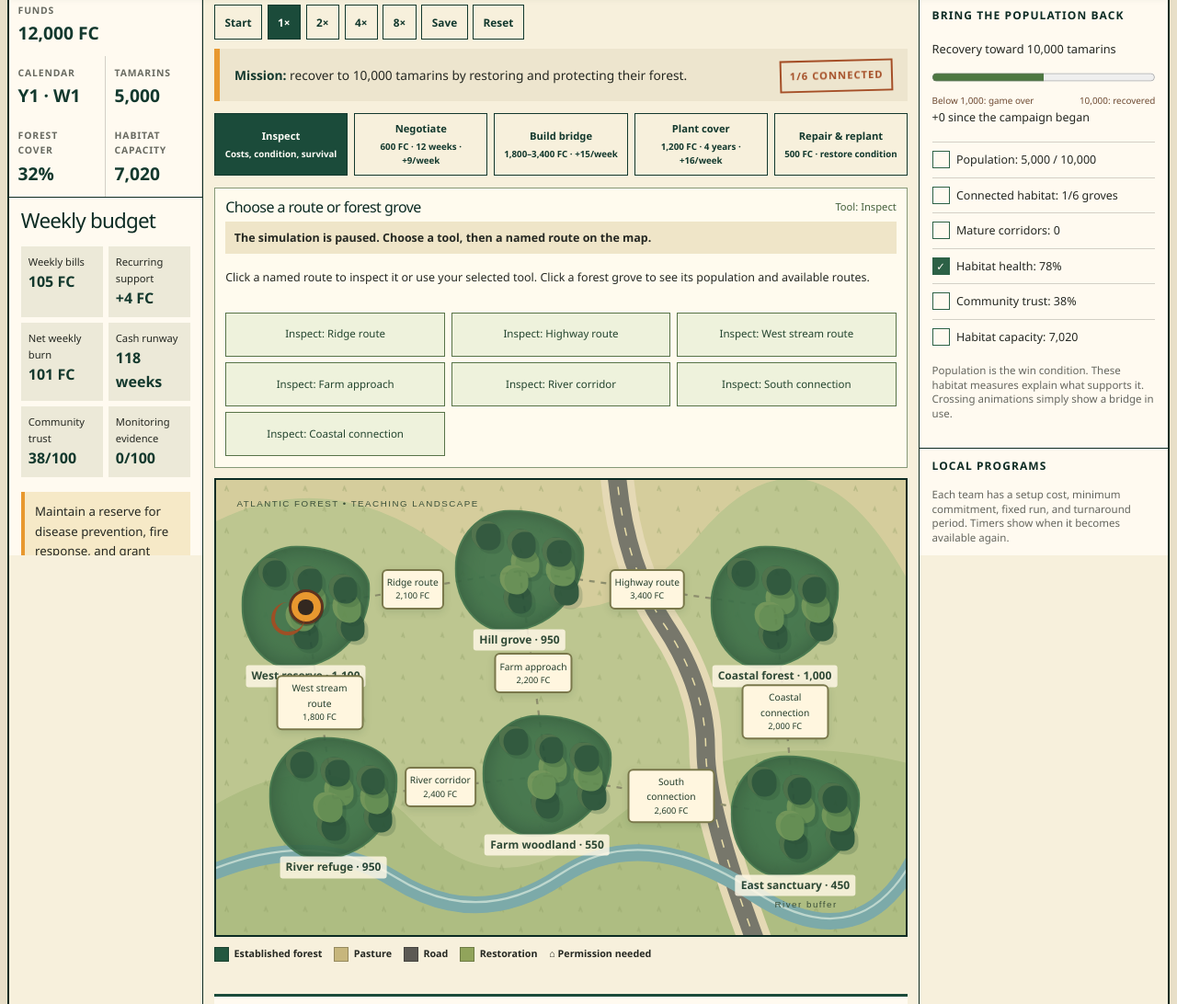
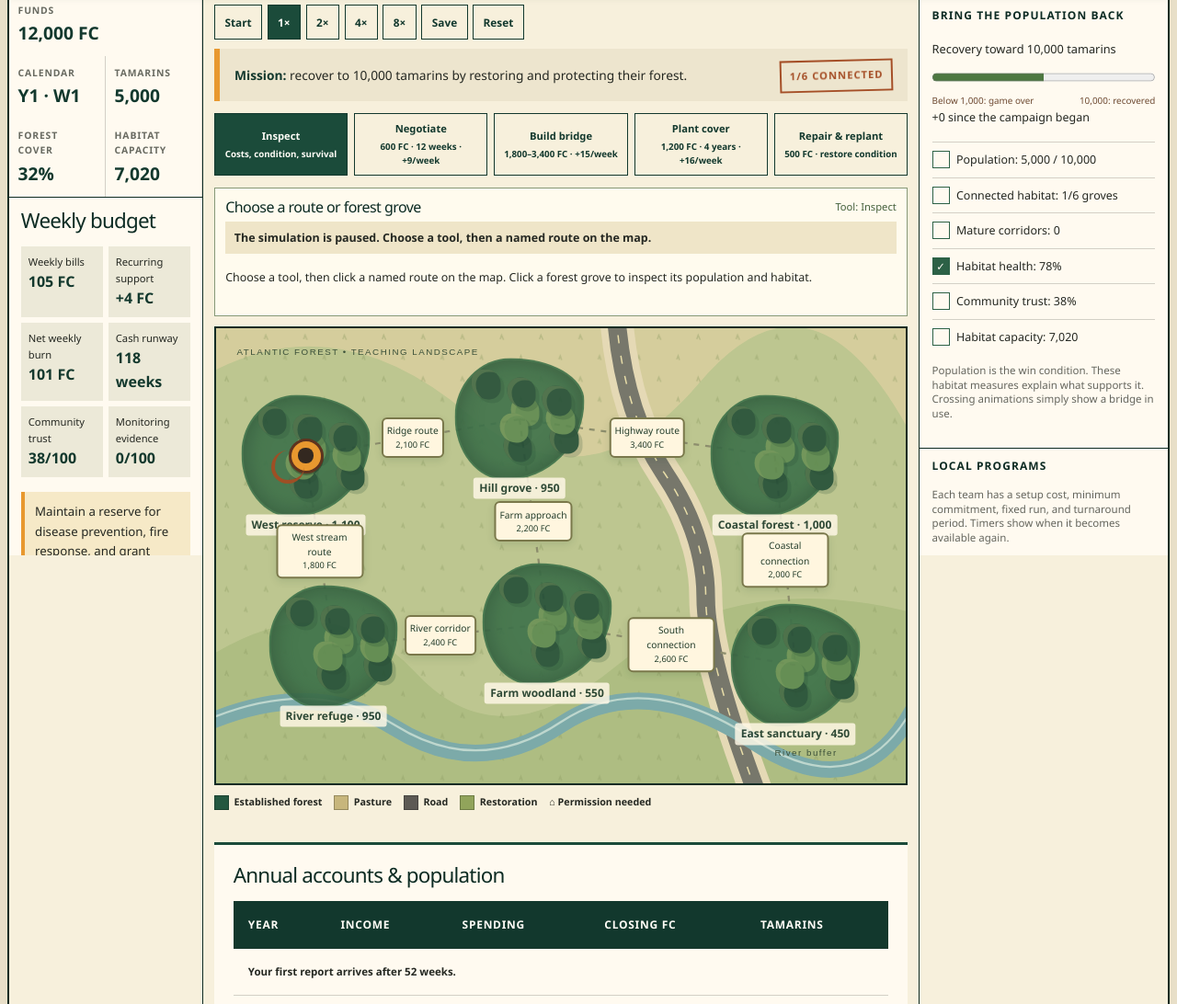
Before and after one commit to msriram/golden-lion-tamarin, a website with bundled scripts: page game.html in a window 1280 px wide. Shown: the part 642-1734 px from the top of the page at 92% size. Built offline with nearby package versions, Linux system fonts and the light colour scheme.

Commit message:
Remove redundant route shortcuts above the game map

```diff
--- a/game.css
+++ b/game.css
@@ -751,9 +751,6 @@
 .selection-status dt { font-size:.64rem; text-transform:uppercase; color:#586c51; }
 .selection-status dd { font-size:.78rem; font-weight:650; margin:0; }
 .selection-panel .inspector-copy { min-height:3.2em; margin:.4rem 0 0; font-size:.78rem; }
-.selection-routes { display:grid; grid-template-columns:repeat(3,minmax(0,1fr)); gap:.4rem; margin-top:.5rem; }
-.selection-routes button { min-height:48px; border:1px solid #577348; padding:.45rem; background:#eef2dc; color:#24452f; font-size:.72rem; cursor:pointer; }
-.selection-routes button[aria-pressed="true"] { border-color:#9a671a; background:#ffe2a1; box-shadow:inset 0 0 0 1px #9a671a; }
 .route-marker.selected { outline:3px solid #d89322; outline-offset:3px; background:#ffe2a1; }
 .tutorial-target { outline:3px solid #d89322; outline-offset:2px; }
 .terrain-area.selected { border:3px solid #edb74b; }
@@ -792,7 +789,6 @@
   .game-titlebar { align-items:flex-start; flex-direction:column; }
   .game-stats .game-hud { grid-template-columns:repeat(3,minmax(0,1fr)); }
   .selection-status { grid-template-columns:1fr; gap:.3rem; }
-  .selection-routes { grid-template-columns:repeat(2,minmax(0,1fr)); }
   .selection-status div { display:flex; justify-content:space-between; gap:.5rem; }
   .tutorial-panel:not([hidden]) { align-items:stretch; flex-direction:column; gap:.6rem; }
   .tutorial-panel .game-button { max-width:none; }
--- a/game.html
+++ b/game.html
@@ -77,7 +77,7 @@
           <section class="selection-panel" data-selection-panel aria-label="Selected area and action feedback">
             <div class="selection-heading"><h2 data-inspector-title>Choose a route or forest grove</h2><span data-selected-tool>Inspect</span></div>
             <div class="game-message" data-game-message role="status" aria-live="polite">The simulation is paused. Choose a tool, then a named route on the map.</div>
-            <dl class="selection-status" data-inspector-status></dl><p class="inspector-copy" data-inspector>Click a route to see its land agreement, bridge, and planting status. Click a grove to inspect its population and connected routes.</p><div class="selection-routes" data-inspector-routes></div>
+            <dl class="selection-status" data-inspector-status></dl><p class="inspector-copy" data-inspector>Choose a tool, then click a named route on the map. Click a grove to inspect its population and habitat.</p>
           </section>
           <div class="map-scroll">
             <div class="map-wrap">
--- a/js/game.js
+++ b/js/game.js
@@ -44,27 +44,16 @@ function actOnRoute(id){
 }
 function renderInspector(){
   document.querySelector('[data-selected-tool]').textContent=`Tool: ${toolNames[tool]}`;
-  const title=document.querySelector('[data-inspector-title]'),copy=document.querySelector('[data-inspector]'),status=document.querySelector('[data-inspector-status]'),routes=document.querySelector('[data-inspector-routes]');
+  const title=document.querySelector('[data-inspector-title]'),copy=document.querySelector('[data-inspector]'),status=document.querySelector('[data-inspector-status]');
   status.replaceChildren();
-  for(const link of state.links){
-    let button=routes.querySelector(`[data-inspector-route="${link.id}"]`);
-    if(!button){
-      button=document.createElement('button');button.type='button';button.dataset.inspectorRoute=link.id;
-      button.addEventListener('click',()=>actOnRoute(link.id));routes.append(button);
-    }
-    const label=`${toolNames[tool]}: ${link.name}`;
-    if(button.textContent!==label)button.textContent=label;
-    button.setAttribute('aria-pressed',String(selection?.type==='route'&&selection.id===link.id));
-    button.disabled=state.status!=='playing';
-  }
-  if(!selection){title.textContent='Choose a route or forest grove';copy.textContent='Click a named route to inspect it or use your selected tool. Click a forest grove to see its population and available routes.';return;}
+  if(!selection){title.textContent='Choose a route or forest grove';copy.textContent='Choose a tool, then click a named route on the map. Click a forest grove to inspect its population and habitat.';return;}
   const fields=selection.type==='route'?(()=>{
     const link=state.links.find(entry=>entry.id===selection.id);title.textContent=link.name;
     copy.textContent=link.agreementDue?`Negotiations are underway. Wait ${link.agreementDue-state.totalWeeks} weeks before construction.`:!link.agreement?'Next: negotiate land access. It costs 600 FC and takes 12 weeks.':link.bridgeDue?'Construction is underway. Keep weekly bills funded until the bridge opens.':!link.built?`Next: build this bridge for ${number(link.cost)} FC. One crew is available; construction takes 16 funded weeks.`:!activeLink(link)?'This bridge is closed. Use Repair & replant to restore its condition.':!link.planted?'Next: plant native tree cover in the wet season for 1,200 FC. Trees expand habitat as they grow.':'Maintain the bridge and seedlings. Healthy tree cover expands habitat and supports population recovery.';
     return [['Land agreement',link.agreement?'Agreement signed':link.agreementDue?`Negotiating · ${link.agreementDue-state.totalWeeks} weeks left`:'Not negotiated'],['Bridge',link.bridgeDue?`Building · ${Math.max(0,link.bridgeDue-state.totalWeeks)} weeks${link.bridgeDue<=state.totalWeeks?' · waiting for funds':' left'}`:link.built?`${activeLink(link)?'Open':'Closed'} · ${Math.round(link.condition)}% condition`:'Not built'],['Tree cover',link.planted?`${Math.round(link.age/52*10)/10} years · ${Math.round(link.survival)}% survival`:'Not planted']];
   })():(()=>{
     const patch=state.patches.find(entry=>entry.id===selection.id);title.textContent=patch.name;
-    copy.textContent=`${number(patch.population)} tamarins; habitat capacity ${number(habitatCapacity(state,patch))}. ${tool==='inspect'?'Inspect any route below for land, bridge, and planting details.':`Choose a route below to ${toolNames[tool].toLowerCase()}.`}`;
+    copy.textContent=`${number(patch.population)} tamarins; habitat capacity ${number(habitatCapacity(state,patch))}. ${tool==='inspect'?'Click a named route on the map for land, bridge, and planting details.':`Click a named route on the map to ${toolNames[tool].toLowerCase()}.`}`;
     return [['Population',number(patch.population)],['Habitat health',`${Math.round(patch.health)}%`],['Vaccinated',`${Math.round(patch.vaccinated*100)}%`]];
   })();
   for(const [label,value] of fields){const item=document.createElement('div'),term=document.createElement('dt'),detail=document.createElement('dd');term.textContent=label;detail.textContent=value;item.append(term,detail);status.append(item);}
```
Also changed, not shown: README.md.
